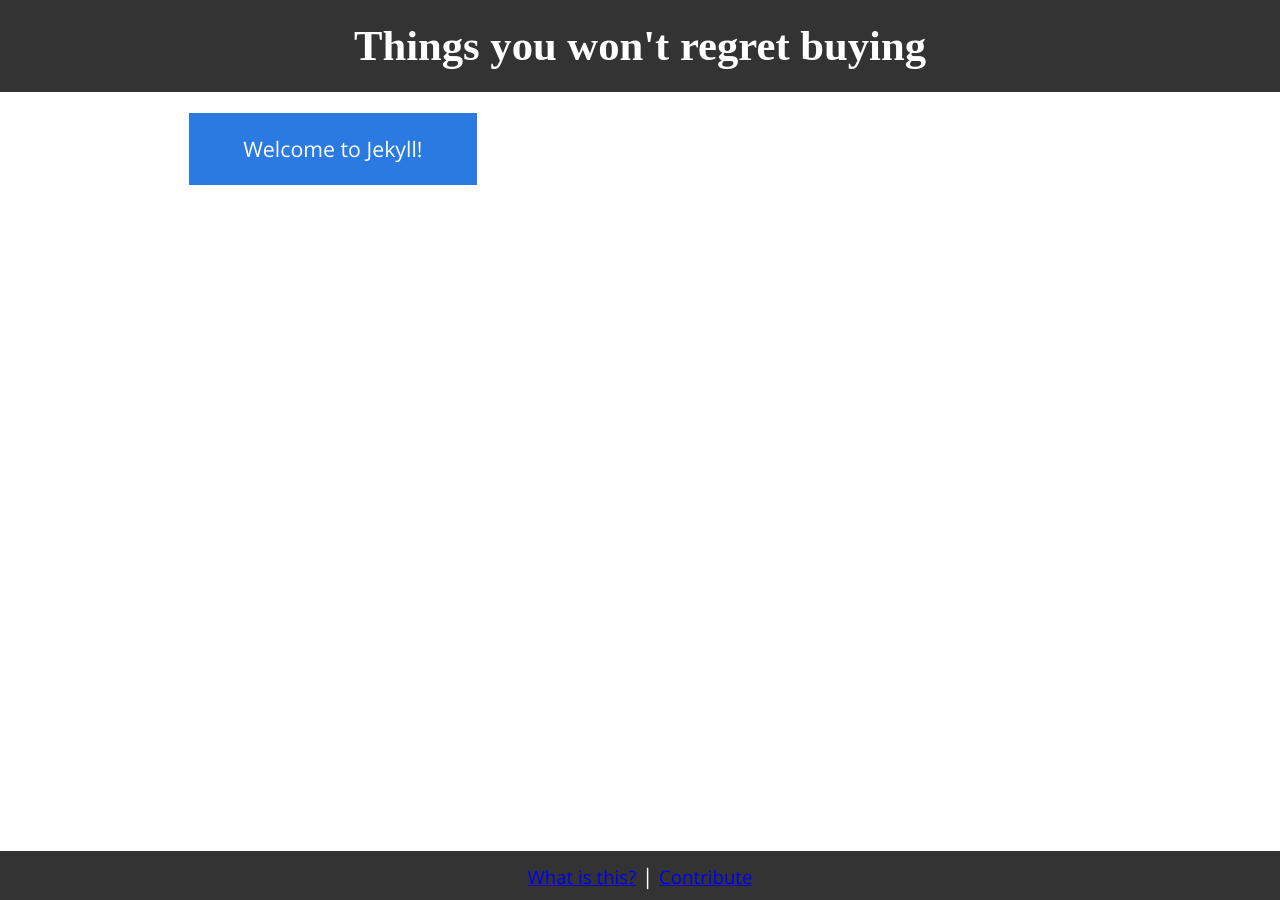
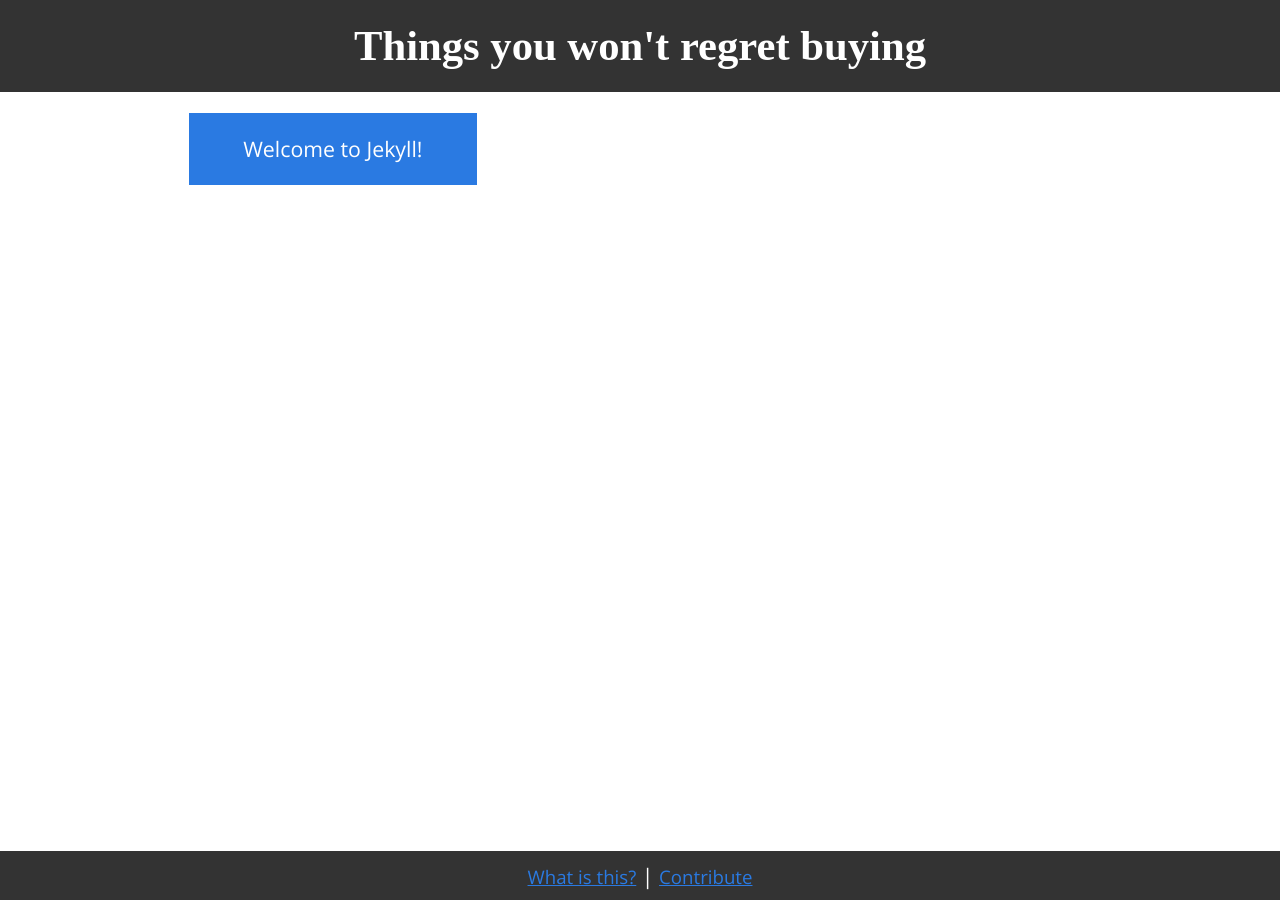
Before and after one commit to nkkl/noregrets, a Jekyll site: the page built from index.html, in a window 1280 px wide. Built offline with Jekyll 4.4.1, drawn with Linux system fonts in a browser that asks for light colours; some web fonts are replaced.

Commit message:
Locked in color set

```diff
--- a/_posts/2016-10-01-welcome-to-jekyll.markdown
+++ b/_posts/2016-10-01-welcome-to-jekyll.markdown
@@ -2,7 +2,7 @@
 layout: post
 title:  "Welcome to Jekyll!"
 date:   2016-10-01 15:44:36 -0700
-categories: jekyll update
+short: "a welcome page"
 ---
 You’ll find this post in your `_posts` directory. Go ahead and edit it and re-build the site to see your changes. You can rebuild the site in many different ways, but the most common way is to run `jekyll serve`, which launches a web server and auto-regenerates your site when a file is updated.
 
--- a/css/main.scss
+++ b/css/main.scss
@@ -23,15 +23,12 @@
 $text-color:			#111;
 $theme-color-base:		#333;
 $theme-color-accent:	#2a7ae2;
-$theme-color-dark:		blue;
-$theme-color-bright:	#fff;
-
-$grey-color:       #828282;
-$grey-color-light: lighten($grey-color, 40%);
-$grey-color-dark:  darken($grey-color, 25%);
+$theme-color-dark:		#1c67ca;
+$theme-color-bright:	#4b8fe7;
+$theme-color-white:		#fff;
 
 // Width of the content area
-$content-width:    800px;
+$content-width:    960px;
 
 $on-palm:          600px;
 $on-laptop:        800px;
@@ -66,6 +63,15 @@
 	color: $text-color;
 }
 
+a {
+	color: $theme-color-accent;
+
+	&:hover, &:active {
+		color: $theme-color-dark;
+		text-decoration: underline;
+	}
+}
+
 #header {
 	width: 100%;
 	overflow: hidden;
@@ -75,7 +81,7 @@
 	text-align: center;
 
 	h1 {
-		color: $theme-color-bright;
+		color: $theme-color-white;
 		margin: 0.5em 1em;
 		font-size: $font-size-large;
 	}
@@ -83,7 +89,7 @@
 
 #categories {
 	margin: 1em auto;
-	max-width: 960px;
+	max-width: $content-width;
 
 	@media (max-width: $on-palm) {
 		text-align: center;
@@ -101,7 +107,7 @@
 		background-color: $theme-color-accent;
 
 		text-decoration: none;
-		color: $theme-color-bright;
+		color: $theme-color-white;
 
 		&:hover {
 			background-color: $theme-color-dark;
@@ -122,11 +128,15 @@
 	overflow: hidden;
 	text-align: center;
 
-	color: $theme-color-bright;
+	color: $theme-color-white;
 
 	a {
 		display: inline-block;
 
 		font-size: $font-size-small;
+
+		&:hover, &:active {
+			color: $theme-color-bright;
+		}
 	}
 }
--- a/index.html
+++ b/index.html
@@ -6,7 +6,7 @@
 
   {% for post in site.posts %}
 
-  <a href="{{ post.url }}" class="thing">{{ post.title }}</a>
+  <a href="{{ post.url }}" class="thing" title="{{ post.short }}">{{ post.title }}</a>
 
   {% endfor %}
 
```
